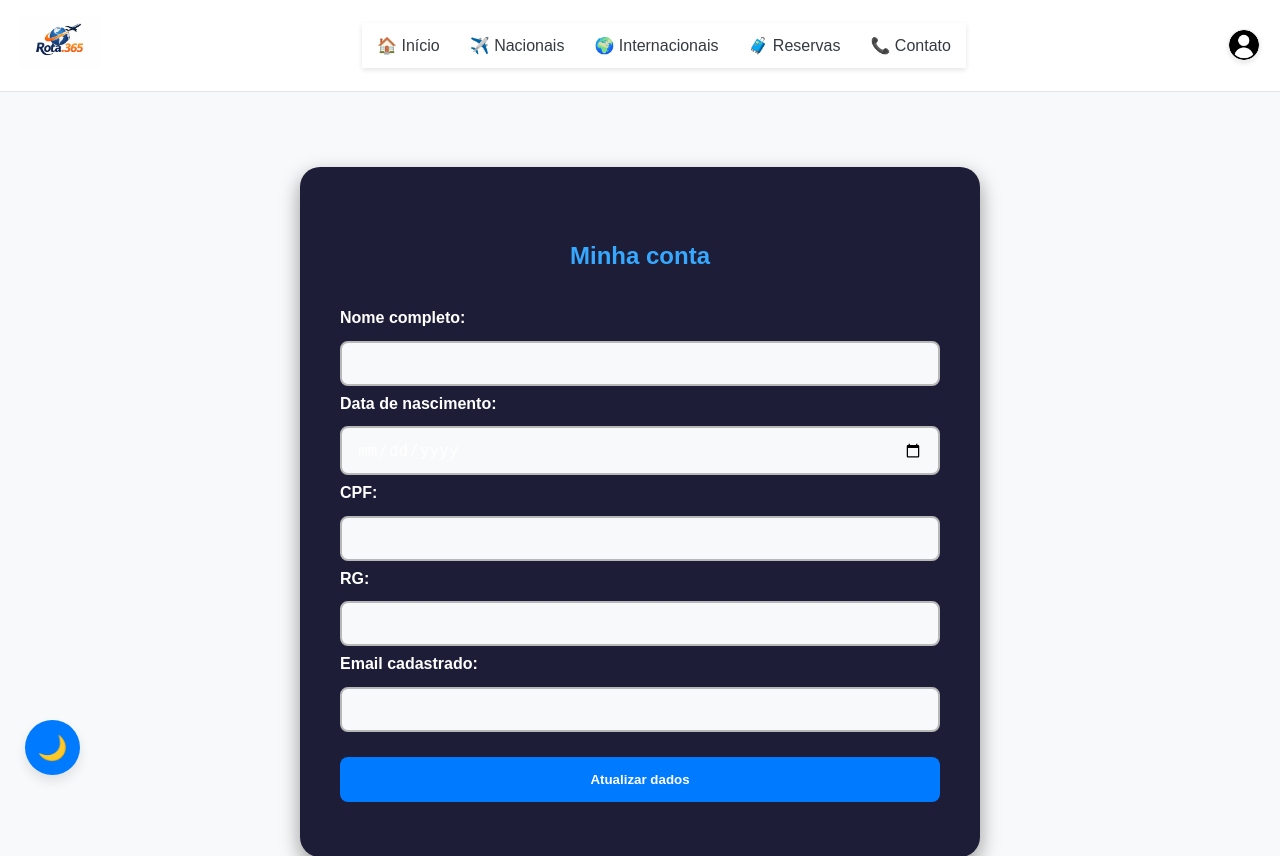
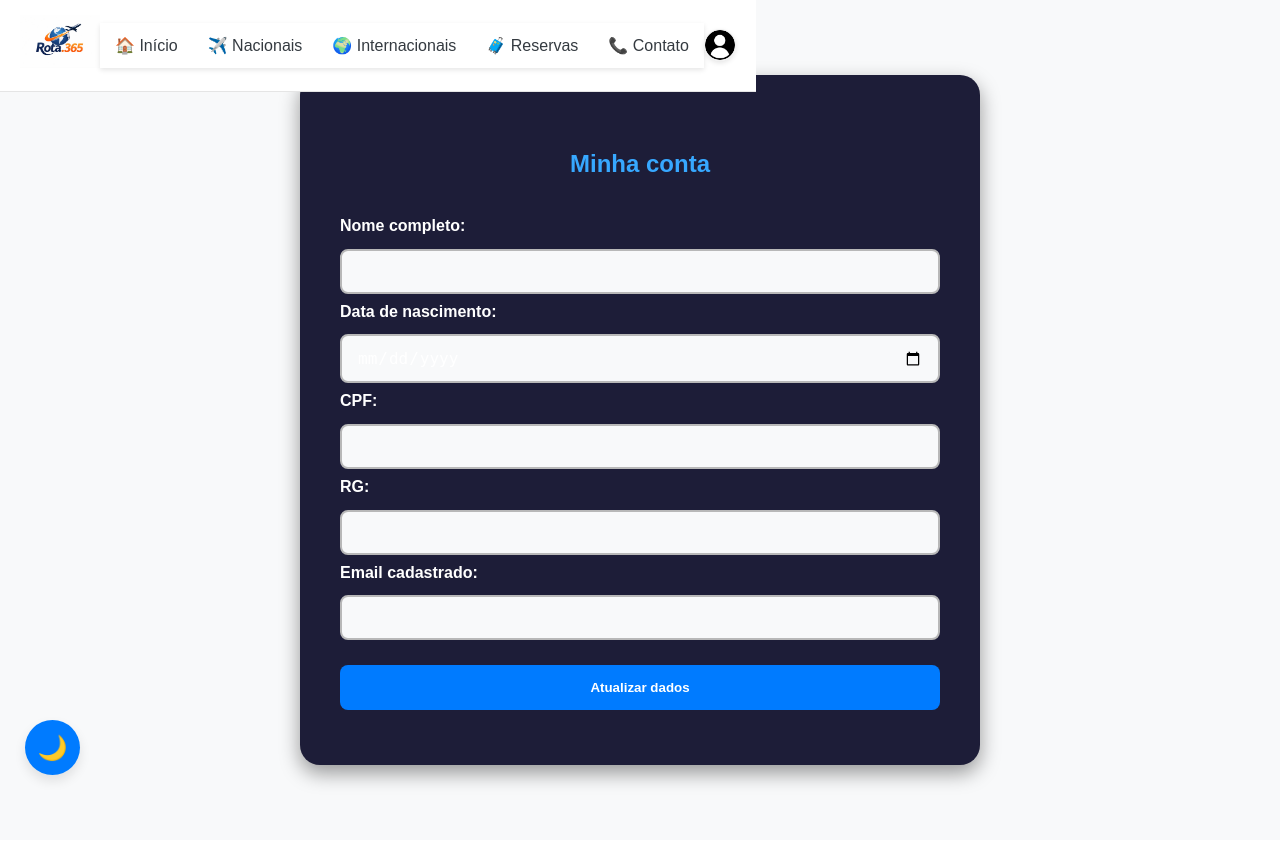
Before and after one commit to Akilah0713/Rota.365, a PHP site: page /conta.html in a window 1280 px wide. Shown: the top 856 px of the page. After the commit the page ends 788 px from the top, so only its background shows below. Run offline with PHP 8.4, Linux system fonts and the light colour scheme.

Commit message:
Alteração no código

```diff
--- a/style.css
+++ b/style.css
@@ -59,10 +59,17 @@ header {
   padding: 15px 20px;
   background: var(--cor-fundo-header);
   border-bottom: 1px solid var(--cor-sombra);
+  position: fixed;
+  top: 0;
+  left: 0;
+  width: stretch;
+  z-index: 99;
 }
+
 header img { width: 80px;
   height: auto;
 }
+
 header h1 { font-size: 24px;
   margin: 0;
 }
```
